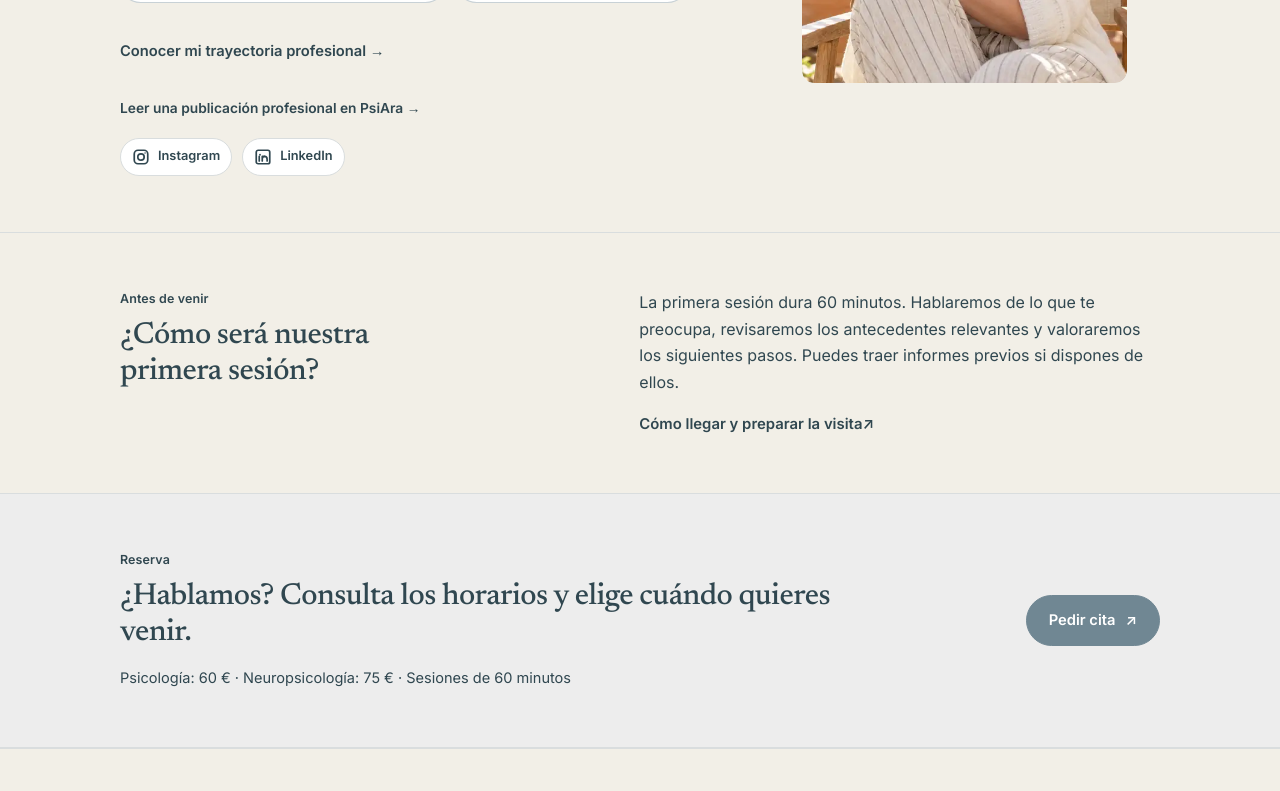
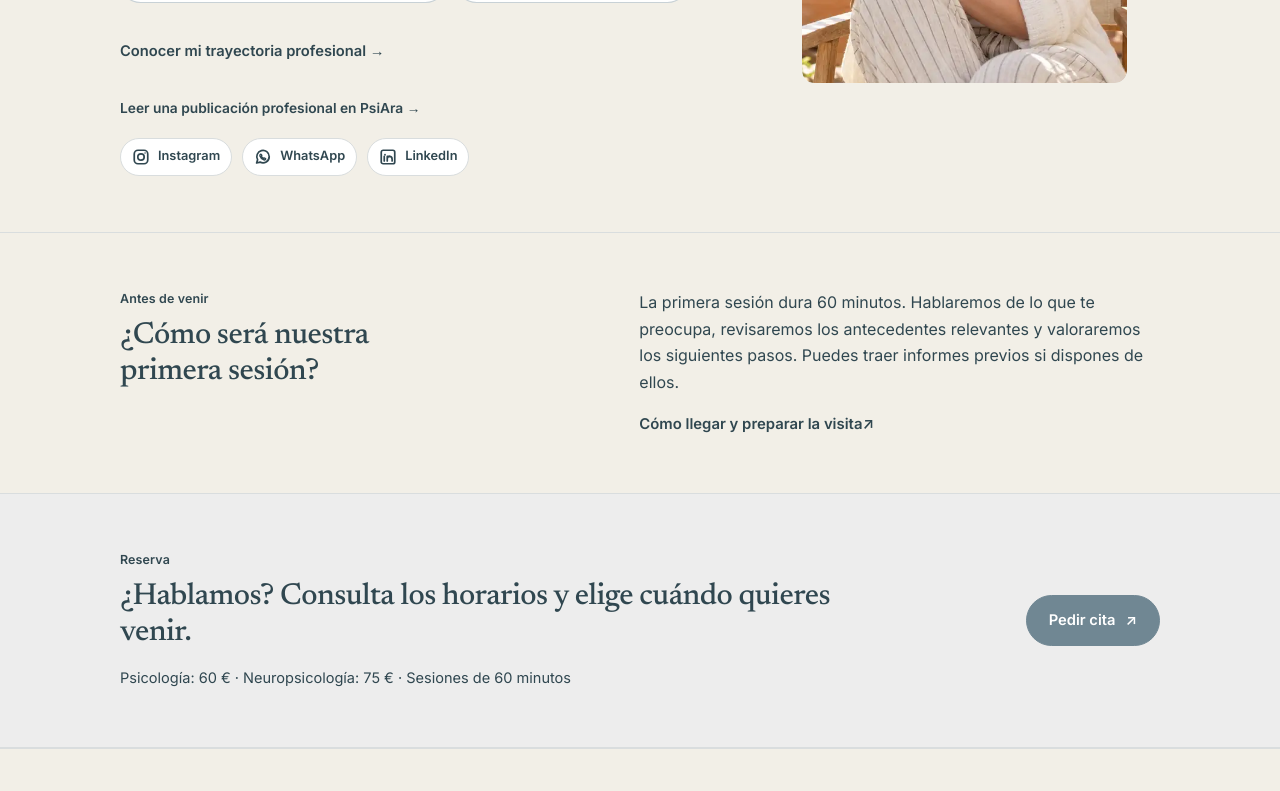
Before and after one commit to carolinasanchezgirona/Portfolio-Carolina, a Next.js app: page / in a window 1280 px wide. Shown: the part 4840-5631 px from the top of the page. Built offline with nearby package versions, Linux system fonts and the light colour scheme.

Commit message:
Desactivar integración de Meta y mantener contacto WhatsApp externo: app/components/social-links.tsx

```diff
--- a/app/components/social-links.tsx
+++ b/app/components/social-links.tsx
@@ -70,7 +70,7 @@ export default function SocialLinks({ className = "", compact = false }: SocialL
     .join(" ");
 
   return (
-    <div className={classes} aria-label="Redes profesionales">
+    <div className={classes} aria-label="Redes y contacto profesional">
       <a
         href="https://www.instagram.com/carolina_tupsicologa/"
         target="_blank"
@@ -79,6 +79,18 @@ export default function SocialLinks({ className = "", compact = false }: SocialL
       >
         <InstagramIcon />
         <span>Instagram</span>
+      </a>
+      <a
+        href="https://wa.me/34604974857?text=Hola%2C%20quisiera%20consultar%20disponibilidad%20para%20una%20cita."
+        target="_blank"
+        rel="noopener noreferrer"
+        aria-label="Escribir por WhatsApp, abre una aplicación externa"
+      >
+        <svg {...iconProps} className="social-link-icon" aria-hidden="true">
+          <path d="M20.3 11.5a8.3 8.3 0 0 1-12.2 7.3L3.5 20l1.3-4.4A8.3 8.3 0 1 1 20.3 11.5Z" stroke="currentColor" strokeWidth="1.7" strokeLinejoin="round" />
+          <path d="M8.7 8.3c.3-.3.6-.2.8.1l.8 1.2c.2.3.2.5 0 .8l-.5.6a6 6 0 0 0 2.9 2.8l.6-.5c.3-.2.5-.2.8 0l1.2.8c.3.2.4.6.1.9-.5.7-1.4 1.1-2.2.9a8.8 8.8 0 0 1-5.3-5.3c-.2-.9.1-1.8.8-2.3Z" stroke="currentColor" strokeWidth="1.4" strokeLinejoin="round" />
+        </svg>
+        <span>WhatsApp</span>
       </a>
       <a
         href="https://www.linkedin.com/in/carolina-s%C3%A1nchez-girona-43b3b94a/"
```
